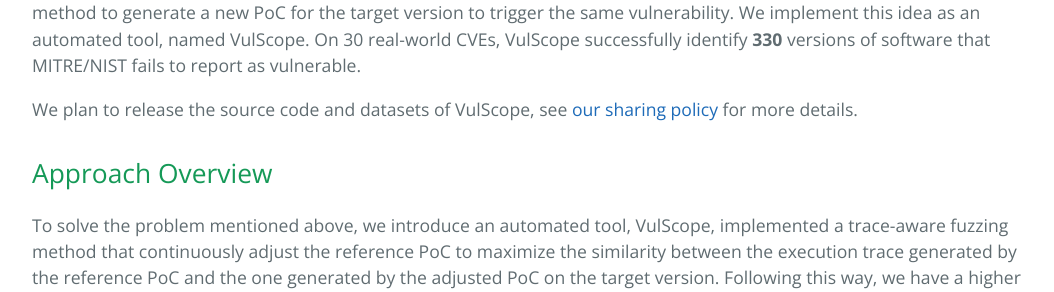
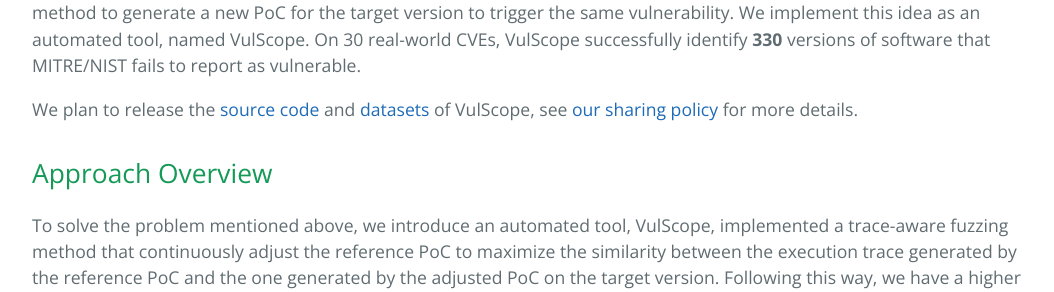
Before and after one commit to seclab-fudan/VulScope, a Jekyll site: the page built from index.md, in a window 1280 px wide and 900 px high, scrolled down 601 px. Shown: the part 163-455 px from the top of the window, without its empty margins (112-1166 px from the left). Built offline with Jekyll 4.4.1, drawn with Linux system fonts in a browser that asks for light colours; part of the change alters nothing that is shown.

```diff
--- a/index.md
+++ b/index.md
@@ -14,7 +14,7 @@ Existing techniques such as code clone detection and patch presence testing coul
 In this work, we introduce a systematic, automated approach to assessing the under-reported vulnerable versions for a reported vulnerability. Technically, taking a PoC for the reference vulnerable version as input, we utilize a fuzzing-based method to generate a new PoC for the target version to trigger the same vulnerability. We implement this idea as an automated tool, named VulScope. On 30 real-world CVEs, VulScope successfully identify **330**
 versions of software that MITRE/NIST fails to report as vulnerable.
 
-We plan to release the source code and datasets of VulScope, see [our sharing policy](#open-source-protocol) for more details.
+We plan to release the [source code](#source-code) and [datasets](#dataset) of VulScope, see [our sharing policy](#open-source-protocol) for more details.
 
 ## Approach Overview
 
```
